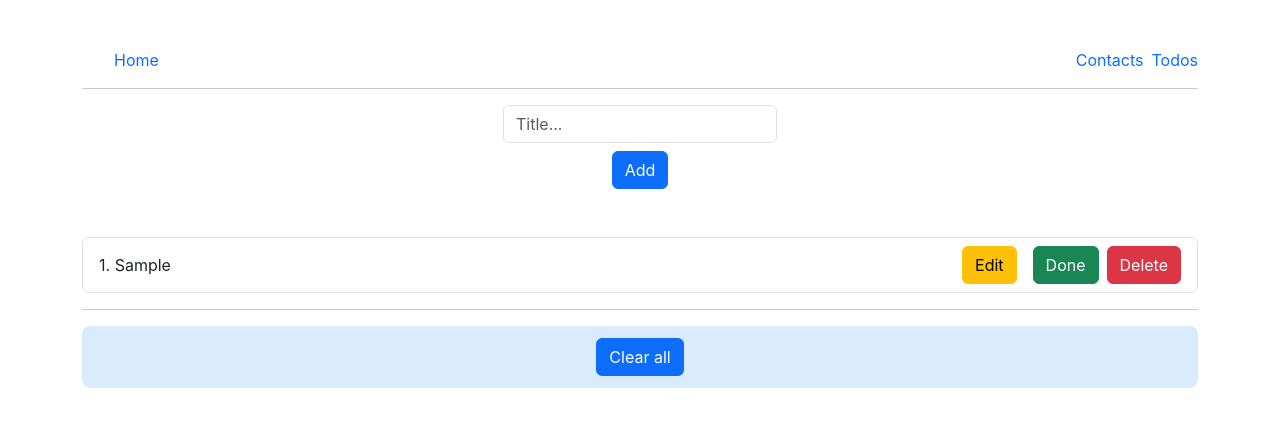
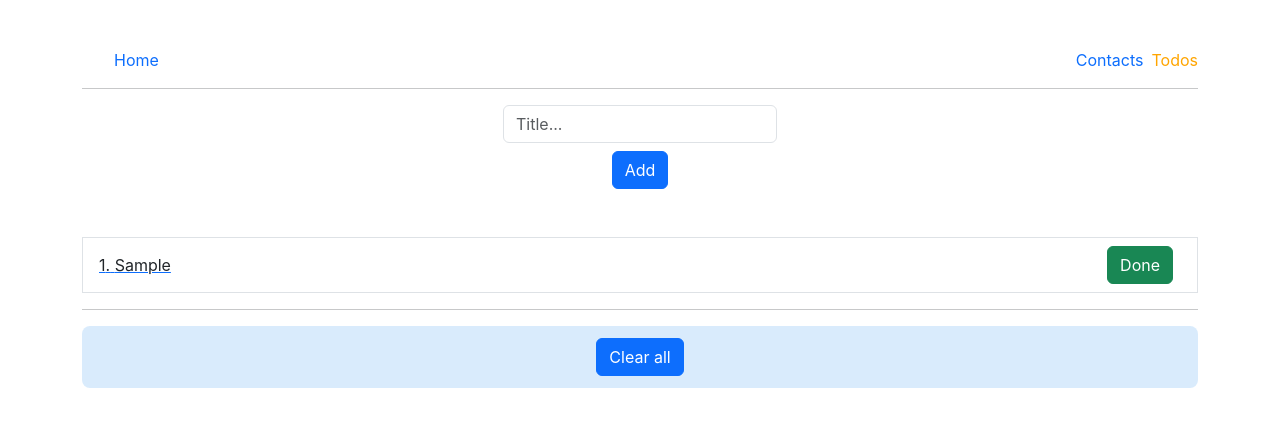
Before and after one commit to Natulya/app, a React (Create React App) app: page /todos in a window 1280 px wide. Both pictures are taken after typing "Sample" into the empty fields and a click on the button "Add". Shown: the top 426 px of the page. Built offline with nearby package versions, Linux system fonts and the light colour scheme.

Commit message:
add routing. stage 2

```diff
--- a/src/components/Header/Header.jsx
+++ b/src/components/Header/Header.jsx
@@ -1,5 +1,6 @@
+import classNames from 'classnames'
 import { memo } from 'react'
-import { Link } from 'react-router-dom'
+import { Link, NavLink } from 'react-router-dom'
 import headerStyle from './header.module.css'
 
 function Header() {
@@ -12,10 +13,20 @@ function Header() {
             <Link to="/">Home</Link>
           </li>
           <li>
-            <Link to="/contacts">Contacts</Link>
+            <NavLink
+              className={({ isActive }) => classNames({ [headerStyle.activeLink]: isActive })}
+              to="/contacts"
+            >
+              Contacts
+            </NavLink>
           </li>
           <li>
-            <Link to="/todos">Todos</Link>
+            <NavLink
+              className={({ isActive }) => classNames({ [headerStyle.activeLink]: isActive })}
+              to="/todos"
+            >
+              Todos
+            </NavLink>
           </li>
         </ul>
       </nav>
--- a/src/components/Header/header.module.css
+++ b/src/components/Header/header.module.css
@@ -15,3 +15,7 @@
 .headerMenu a {
     text-decoration: none;
 }
+
+.activeLink {
+    color: orange;
+}
--- a/src/components/TodoItem/Modals/DeleteTodoModal/DeleteTodoModal.jsx
+++ b/src/components/TodoDetail/Modals/DeleteTodoModal/DeleteTodoModal.jsx
@@ -1,4 +1,5 @@
 import classNames from 'classnames'
+import { useNavigate } from 'react-router-dom'
 import { useTodoListMethodsContext } from '../../../../contexts/TodoListContextProvider'
 import { Modal } from '../../../Modal/Modal'
 
@@ -6,7 +7,7 @@ export function DeleteTodoModal({
   setIsDeleteModalOpen, isOpen, title, id,
 }) {
   const { deleteTodo } = useTodoListMethodsContext()
-
+  const navigate = useNavigate()
   const closeDeleteModalHandler = () => {
     setIsDeleteModalOpen(false)
   }
@@ -14,6 +15,9 @@ export function DeleteTodoModal({
   const deleteHandler = () => {
     deleteTodo(id)
     closeDeleteModalHandler()
+    navigate('..', {
+      relative: 'path',
+    })
   }
 
   return (
--- /dev/null
+++ b/src/components/TodoDetail/TodoDetail.jsx
@@ -0,0 +1,62 @@
+import classNames from 'classnames'
+import { useState } from 'react'
+import { useParams } from 'react-router-dom'
+import { useTodoListMethodsContext } from '../../contexts/TodoListContextProvider'
+import { DeleteTodoModal } from './Modals/DeleteTodoModal/DeleteTodoModal'
+import { EditTodoModal } from './Modals/EditTodoModal/EditTodoModal'
+
+export function TodoDetail() {
+  const { todoId } = useParams()
+  const { getTodoById } = useTodoListMethodsContext()
+  const currentTodo = getTodoById(todoId)
+  console.log({ currentTodo })
+
+  const [isDeleteModalOpen, setIsDeleteModalOpen] = useState(false)
+  const [isEditModalOpen, setIsEditModalOpen] = useState(false)
+
+  const openDeleteModalHandler = () => {
+    setIsDeleteModalOpen(true)
+  }
+
+  const openEditModalHandler = () => {
+    setIsEditModalOpen(true)
+  }
+
+  return (
+    <div>
+      {JSON.stringify(currentTodo)}
+
+      <button
+        onClick={openEditModalHandler}
+        type="button"
+        className={classNames(
+          'btn',
+          'mx-2',
+          'btn-warning',
+        )}
+      >
+        Edit
+      </button>
+
+      <button
+        onClick={openDeleteModalHandler}
+        type="button"
+        className="btn btn-danger"
+      >
+        Delete
+      </button>
+      <DeleteTodoModal
+        isOpen={isDeleteModalOpen}
+        setIsDeleteModalOpen={setIsDeleteModalOpen}
+        title={currentTodo.title}
+        id={currentTodo.id}
+      />
+      <EditTodoModal
+        isOpen={isEditModalOpen}
+        setIsEditModalOpen={setIsEditModalOpen}
+        title={currentTodo.title}
+        id={currentTodo.id}
+      />
+    </div>
+  )
+}
--- a/src/components/TodoItem/TodoItem.jsx
+++ /dev/null
@@ -1,87 +0,0 @@
-/* eslint-disable jsx-a11y/no-noninteractive-element-interactions */
-/* eslint-disable jsx-a11y/click-events-have-key-events */
-import classNames from 'classnames'
-import { useState } from 'react'
-import { useTodoListMethodsContext } from '../../contexts/TodoListContextProvider'
-import { DeleteTodoModal } from './Modals/DeleteTodoModal/DeleteTodoModal'
-import { EditTodoModal } from './Modals/EditTodoModal/EditTodoModal'
-import styles from './todoItem.module.css'
-
-export function TodoItem({
-  title, id, index, completed,
-}) {
-  const { changeStatusTodo } = useTodoListMethodsContext()
-
-  const [isDeleteModalOpen, setIsDeleteModalOpen] = useState(false)
-  const [isEditModalOpen, setIsEditModalOpen] = useState(false)
-
-  const openDeleteModalHandler = () => {
-    setIsDeleteModalOpen(true)
-  }
-
-  const openEditModalHandler = () => {
-    setIsEditModalOpen(true)
-  }
-
-  const completeHandler = () => {
-    changeStatusTodo(id)
-  }
-
-  return (
-    <li className="list-group-item d-flex justify-content-between align-items-center">
-      <span className={completed ? styles.done : ''}>
-        {index + 1}
-        .
-        {' '}
-        {title}
-      </span>
-
-      <div>
-        <button
-          onClick={openEditModalHandler}
-          type="button"
-          className={classNames(
-            'btn',
-            'mx-2',
-            'btn-warning',
-          )}
-        >
-          Edit
-        </button>
-        <button
-          onClick={completeHandler}
-          type="button"
-          // className={`btn btn-${completed ? 'primary' : 'success'} mx-2`}
-          className={classNames(
-            'btn',
-            'mx-2',
-            { 'btn-primary': completed },
-            { 'btn-success': !completed },
-          )}
-        >
-          {completed ? 'Undone' : 'Done'}
-        </button>
-        <button
-          onClick={openDeleteModalHandler}
-          type="button"
-          className="btn btn-danger"
-        >
-          Delete
-        </button>
-      </div>
-
-      <DeleteTodoModal
-        isOpen={isDeleteModalOpen}
-        setIsDeleteModalOpen={setIsDeleteModalOpen}
-        title={title}
-        id={id}
-      />
-      <EditTodoModal
-        isOpen={isEditModalOpen}
-        setIsEditModalOpen={setIsEditModalOpen}
-        title={title}
-        id={id}
-      />
-    </li>
-  )
-}
--- a/src/components/TodoList/TodoList.jsx
+++ b/src/components/TodoList/TodoList.jsx
@@ -1,5 +1,5 @@
 import { useTodoListContext } from '../../contexts/TodoListContextProvider'
-import { TodoItem } from '../TodoItem/TodoItem'
+import { TodoListItem } from '../TodoListItem/TodoListItem'
 
 export function TodoList() {
   console.log('Render TodoList')
@@ -12,7 +12,7 @@ export function TodoList() {
   return (
     <ul className="list-group">
       {todos.map((todo, index) => (
-        <TodoItem
+        <TodoListItem
           key={todo.id}
           id={todo.id}
           title={todo.title}
--- /dev/null
+++ b/src/components/TodoListItem/TodoListItem.jsx
@@ -0,0 +1,45 @@
+import classNames from 'classnames'
+import { Link } from 'react-router-dom'
+import { useTodoListMethodsContext } from '../../contexts/TodoListContextProvider'
+import styles from './todoListItem.module.css'
+
+export function TodoListItem({
+  title, id, index, completed,
+}) {
+  const { changeStatusTodo } = useTodoListMethodsContext()
+
+  const completeHandler = (e) => {
+    e.preventDefault()
+    changeStatusTodo(id)
+  }
+
+  return (
+    <Link to={`./${id}`}>
+      <li className="list-group-item d-flex justify-content-between align-items-center">
+        <span className={completed ? styles.done : ''}>
+          {index + 1}
+          .
+          {' '}
+          {title}
+        </span>
+
+        <div>
+          <button
+            onClick={completeHandler}
+            type="button"
+          // className={`btn btn-${completed ? 'primary' : 'success'} mx-2`}
+            className={classNames(
+              'btn',
+              'mx-2',
+              { 'btn-primary': completed },
+              { 'btn-success': !completed },
+            )}
+          >
+            {completed ? 'Undone' : 'Done'}
+          </button>
+
+        </div>
+      </li>
+    </Link>
+  )
+}
--- a/src/contexts/TodoListContextProvider.jsx
+++ b/src/contexts/TodoListContextProvider.jsx
@@ -11,7 +11,7 @@ export function TodoListContextProvider({ children }) {
     todos, ...methods
   } = useTodos()
 
-  const todoListMethods = useMemo(() => methods, [])
+  const todoListMethods = useMemo(() => methods, [todos])
 
   return (
     <TodoListContext.Provider value={todos}>
--- a/src/contexts/useTodos.js
+++ b/src/contexts/useTodos.js
@@ -23,6 +23,8 @@ export const useTodos = () => {
 
     setTodos((prev) => [newTodo, ...prev])
   }, [])
+
+  const getTodoById = (id) => todos.find((todo) => todo.id === id)
 
   const deleteTodo = useCallback((id) => {
     setTodos((prev) => prev.filter((todo) => todo.id !== id))
@@ -63,5 +65,6 @@ export const useTodos = () => {
     changeStatusTodo,
     deleteTodo,
     editTodo,
+    getTodoById,
   }
 }
--- a/src/index.js
+++ b/src/index.js
@@ -6,6 +6,7 @@ import App from './App'
 import { TodoListContextProvider } from './contexts/TodoListContextProvider'
 import { ContactsPage } from './components/Pages/ContactsPage/ContactsPage'
 import { TodosPage } from './components/Pages/TodosPage/TodosPage'
+import { TodoDetail } from './components/TodoDetail/TodoDetail'
 
 const router = createBrowserRouter([
   {
@@ -20,6 +21,10 @@ const router = createBrowserRouter([
         path: 'todos',
         element: <TodosPage />,
       },
+      {
+        path: 'todos/:todoId',
+        element: <TodoDetail />,
+      },
     ],
   },
 ])
```
Also changed, not shown: src/components/TodoDetail/Modals/EditTodoModal/EditTodoModal.jsx (renamed from src/components/TodoItem/Modals/EditTodoModal/EditTodoModal.jsx), src/components/TodoListItem/todoListItem.module.css (renamed from src/components/TodoItem/todoItem.module.css), 11 other files (tests, documents, lock files or other folders).
